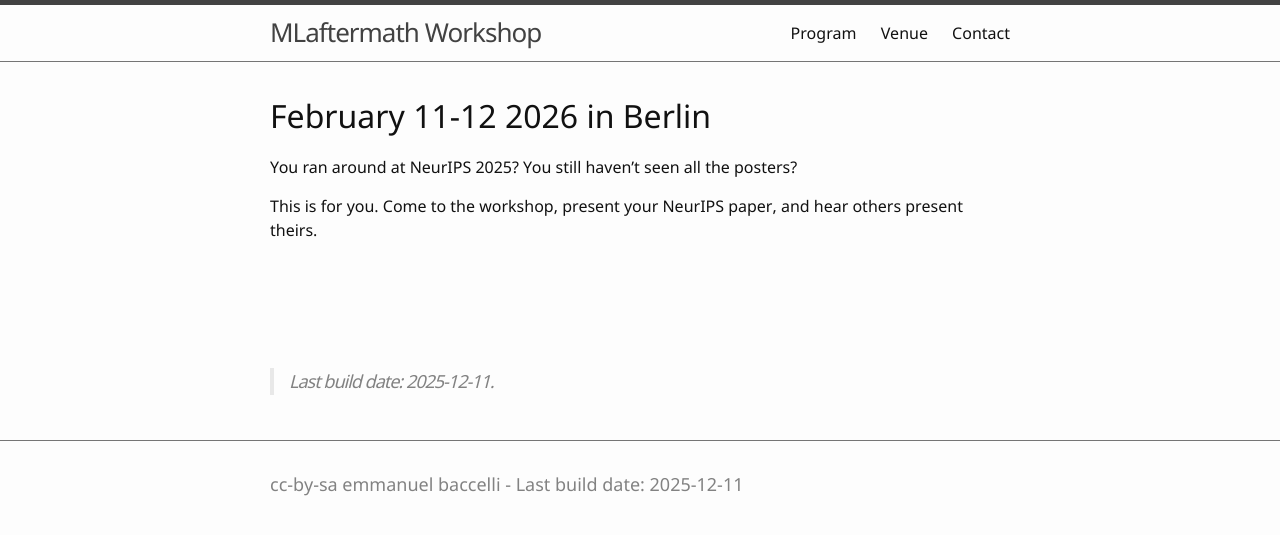
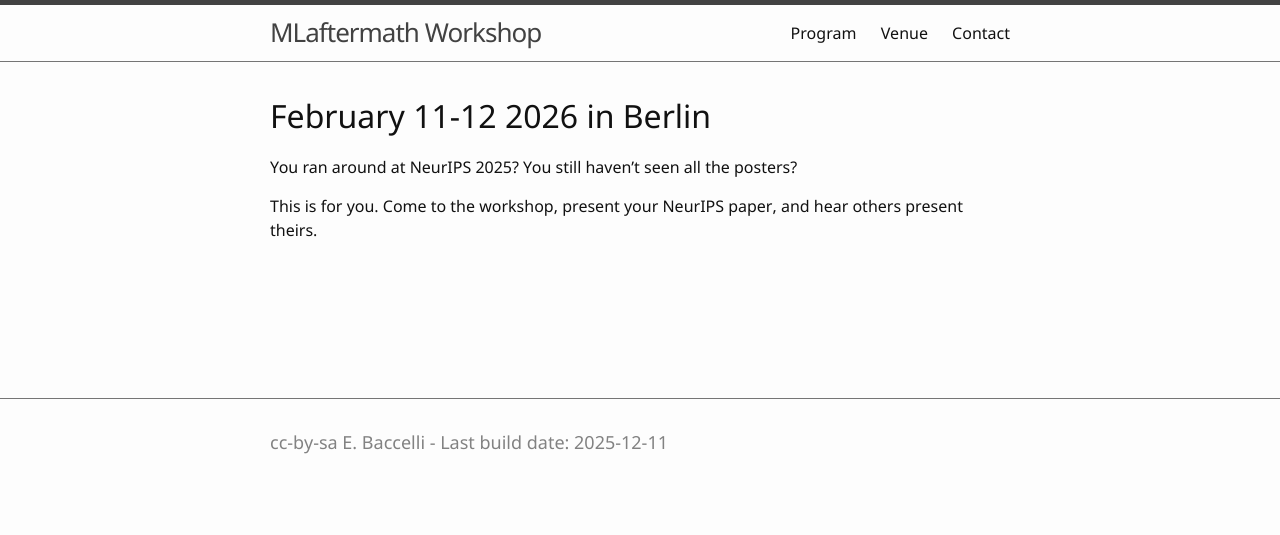
Before and after one commit to Inria-Berlin/MLaftermath, a Jekyll site: the page built from index.md, in a window 1280 px wide. Shown: the top 535 px of the page. Built offline with Jekyll 4.4.1, drawn with Linux system fonts in a browser that asks for light colours.

Commit message:
modified fav

```diff
--- a/_config.yml
+++ b/_config.yml
@@ -14,7 +14,7 @@ description: "NeurIPS Berliners!"
 keywords: "workshop, ML, AI, NeurIPS, Berlin"
 
 # author settings for cc-by, appears in the footer
-author: emmanuel baccelli
+author: E. Baccelli
 pub_year: 2025
 github_username: emmanuelsearch
 
--- a/index.md
+++ b/index.md
@@ -12,5 +12,3 @@ This is for you. Come to the workshop, present your NeurIPS paper, and hear othe
 <br />
 <br />
 <br />
-
-> Last build date: {{ site.time | date: "%Y-%m-%d" }}.
```
Also changed, not shown: favicon.ico.
